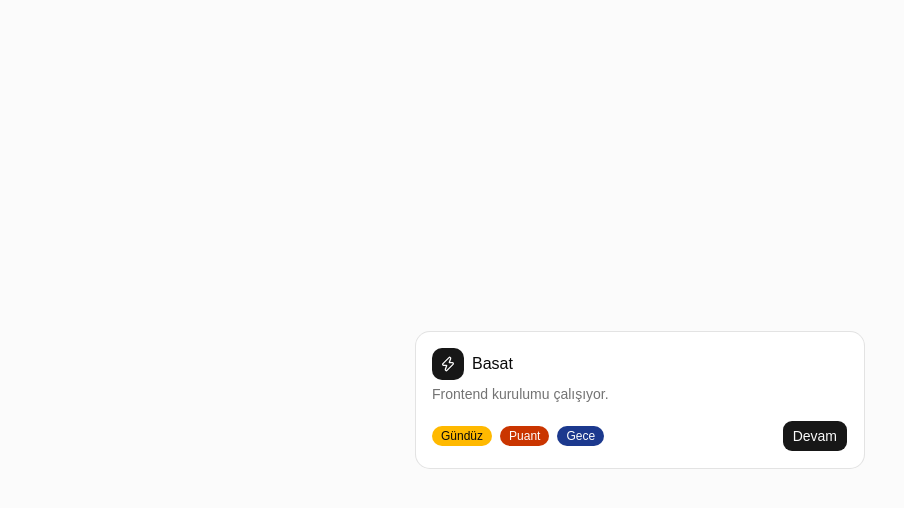
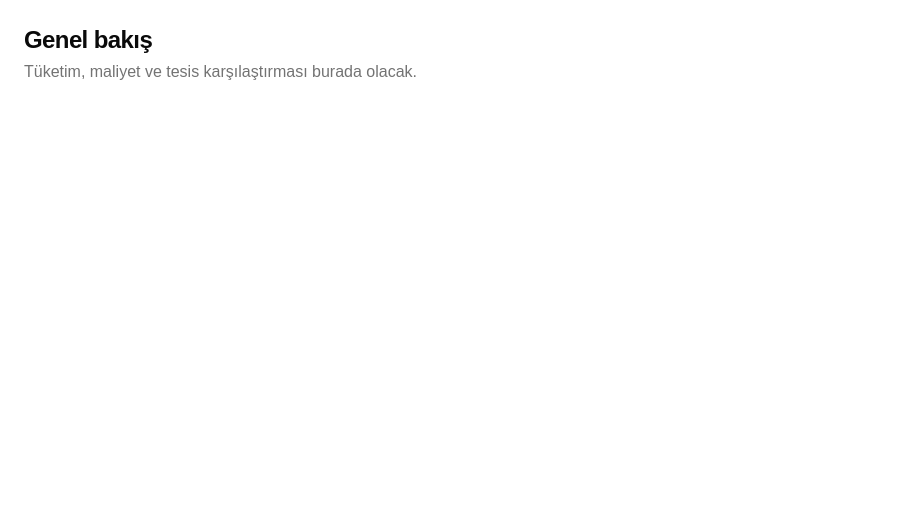
Before and after one commit to KbraEser/basat, a React (Vite) app in the folder frontend/: page / in a window 1280 px wide. Shown: the top 508 px of the page, without its empty margins (0-904 px from the left). Built offline with nearby package versions, Linux system fonts and the light colour scheme.

Commit message:
feat(frontend): add routes and placeholder pages

```diff
--- a/frontend/package.json
+++ b/frontend/package.json
@@ -19,6 +19,7 @@
     "radix-ui": "^1.8.1",
     "react": "^19.3.1",
     "react-dom": "^19.3.1",
+    "react-router": "^8.5.1",
     "recharts": "^3.8.0",
     "shadcn": "^4.23.0",
     "sonner": "^2.0.8",
--- a/frontend/src/App.tsx
+++ b/frontend/src/App.tsx
@@ -1,29 +1,6 @@
-import { Zap } from 'lucide-react'
-import { Badge } from '@/components/ui/badge'
-import { Button } from '@/components/ui/button'
-import { Card, CardContent, CardDescription, CardHeader, CardTitle } from '@/components/ui/card'
+import { RouterProvider } from 'react-router'
+import { router } from './router'
 
-// Temporary start page: proves Tailwind, shadcn and the theme colours work. Replaced by the router next.
 export default function App() {
-  return (
-    <main className="flex min-h-svh items-center justify-center bg-muted/40 p-6">
-      <Card className="w-full max-w-md">
-        <CardHeader>
-          <div className="flex items-center gap-2">
-            <span className="flex size-8 items-center justify-center rounded-lg bg-primary text-primary-foreground">
-              <Zap className="size-4" aria-hidden="true" />
-            </span>
-            <CardTitle>Basat</CardTitle>
-          </div>
-          <CardDescription>Frontend kurulumu çalışıyor.</CardDescription>
-        </CardHeader>
-        <CardContent className="flex flex-wrap items-center gap-2">
-          <Badge className="bg-tariff-day text-foreground">Gündüz</Badge>
-          <Badge className="bg-tariff-peak text-white">Puant</Badge>
-          <Badge className="bg-tariff-night text-white">Gece</Badge>
-          <Button className="ml-auto">Devam</Button>
-        </CardContent>
-      </Card>
-    </main>
-  )
+  return <RouterProvider router={router} />
 }
--- /dev/null
+++ b/frontend/src/pages/DashboardPage.tsx
@@ -0,0 +1,5 @@
+import { PagePlaceholder } from './PagePlaceholder'
+
+export function DashboardPage() {
+  return <PagePlaceholder title="Genel bakış" description="Tüketim, maliyet ve tesis karşılaştırması burada olacak." />
+}
--- /dev/null
+++ b/frontend/src/pages/LoginPage.tsx
@@ -0,0 +1,5 @@
+import { PagePlaceholder } from './PagePlaceholder'
+
+export function LoginPage() {
+  return <PagePlaceholder title="Giriş" description="E-posta ve şifre formu burada olacak." />
+}
--- /dev/null
+++ b/frontend/src/pages/NotFoundPage.tsx
@@ -0,0 +1,11 @@
+import { Link } from 'react-router'
+import { PagePlaceholder } from './PagePlaceholder'
+
+export function NotFoundPage() {
+  return (
+    <>
+      <PagePlaceholder title="Sayfa bulunamadı" description="Aradığın adres yok ya da taşınmış." />
+      <Link to="/" className="px-6 underline">Genel bakışa dön</Link>
+    </>
+  )
+}
--- /dev/null
+++ b/frontend/src/pages/PagePlaceholder.tsx
@@ -0,0 +1,14 @@
+interface PagePlaceholderProps {
+  title: string
+  description: string
+}
+
+// Temporary page body until each page gets its real components.
+export function PagePlaceholder({ title, description }: PagePlaceholderProps) {
+  return (
+    <div className="flex flex-col gap-1 p-6">
+      <h1 className="text-2xl font-semibold tracking-tight">{title}</h1>
+      <p className="text-muted-foreground">{description}</p>
+    </div>
+  )
+}
--- /dev/null
+++ b/frontend/src/pages/ProfilePage.tsx
@@ -0,0 +1,5 @@
+import { PagePlaceholder } from './PagePlaceholder'
+
+export function ProfilePage() {
+  return <PagePlaceholder title="Profil" description="Giriş yapan kullanıcının bilgileri burada olacak." />
+}
--- /dev/null
+++ b/frontend/src/pages/SiteDetailPage.tsx
@@ -0,0 +1,7 @@
+import { useParams } from 'react-router'
+import { PagePlaceholder } from './PagePlaceholder'
+
+export function SiteDetailPage() {
+  const { siteId } = useParams()
+  return <PagePlaceholder title="Tesis detayı" description={`Tesis ${siteId}: sayaçlar ve tüketim grafiği burada olacak.`} />
+}
--- /dev/null
+++ b/frontend/src/pages/SitesPage.tsx
@@ -0,0 +1,11 @@
+import { Link } from 'react-router'
+import { PagePlaceholder } from './PagePlaceholder'
+
+export function SitesPage() {
+  return (
+    <>
+      <PagePlaceholder title="Tesisler" description="Tesis listesi, ekleme ve düzenleme burada olacak." />
+      <Link to="/sites/demo" className="px-6 underline">Örnek tesis detayına git</Link>
+    </>
+  )
+}
--- /dev/null
+++ b/frontend/src/router.tsx
@@ -0,0 +1,16 @@
+import { createBrowserRouter } from 'react-router'
+import { DashboardPage } from '@/pages/DashboardPage'
+import { LoginPage } from '@/pages/LoginPage'
+import { NotFoundPage } from '@/pages/NotFoundPage'
+import { ProfilePage } from '@/pages/ProfilePage'
+import { SiteDetailPage } from '@/pages/SiteDetailPage'
+import { SitesPage } from '@/pages/SitesPage'
+
+export const router = createBrowserRouter([
+  { path: '/login', element: <LoginPage /> },
+  { path: '/', element: <DashboardPage /> },
+  { path: '/sites', element: <SitesPage /> },
+  { path: '/sites/:siteId', element: <SiteDetailPage /> },
+  { path: '/profile', element: <ProfilePage /> },
+  { path: '*', element: <NotFoundPage /> },
+])
```
Also changed, not shown: 1 other file (tests, documents, lock files or other folders).
